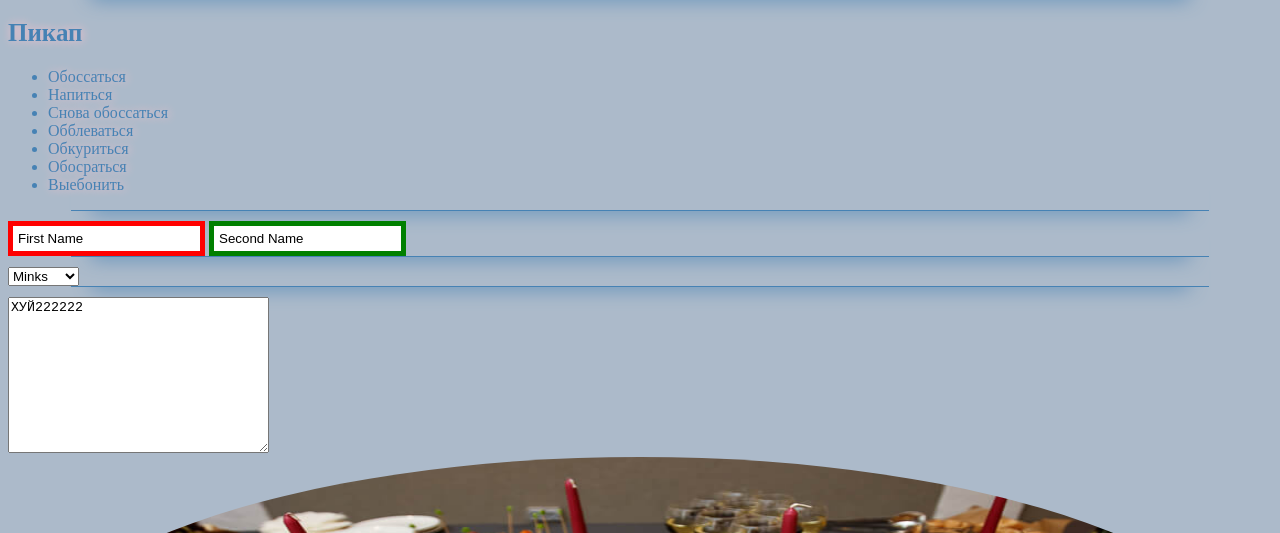
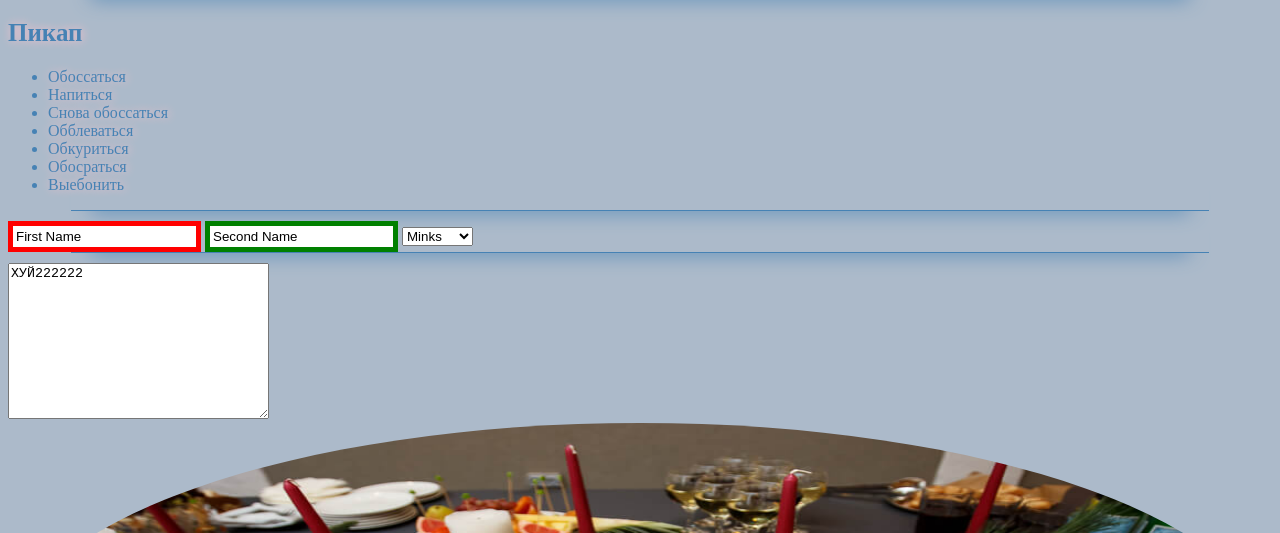
Before and after one commit to itkosobokov/catering3, a plain HTML site: page catering3/index.html in a window 1280 px wide. Shown: the part 267-800 px from the top of the page. Drawn offline with Linux system fonts and the light colour scheme.

Commit message:
рамочки пикс

```diff
--- a/catering3/css/style.css
+++ b/catering3/css/style.css
@@ -101,12 +101,12 @@ img {
 
 .input-green {
 	border: green 5px solid;
-	padding: 5px;
+	padding: 3px;
 }
 
 .input-red {
 	border: red 5px solid;
-	padding: 5px;
+	padding: 3px;
 }
 
 .clockclass {
--- a/catering3/index.html
+++ b/catering3/index.html
@@ -34,10 +34,6 @@
 	<hr>
 	<input value="First Name" id="fname" class="input-green" />
 	<input value="Second Name" id="sname" class="input-green" />
-
-
-
-	<hr>
 
 	<select id="cities">
 		<option>Moscow</option>
```
